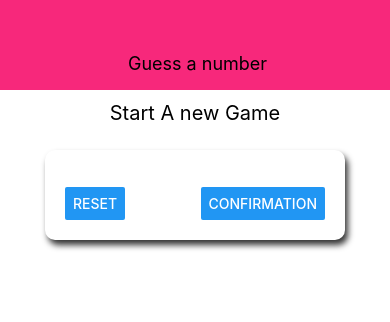
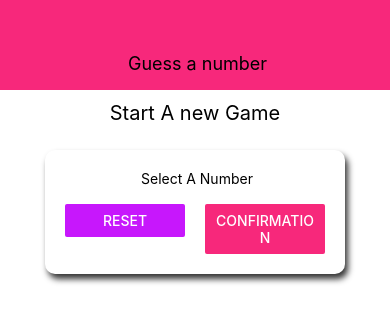
Before and after one commit to petitsarr/Guess-number, a React Native app: screen / in a window 390 px wide. Shown: the top 322 px of the page. Built offline with nearby package versions, Linux system fonts and the light colour scheme.

Commit message:
define_colortheme_andConstant

```diff
--- /dev/null
+++ b/components/Card.js
@@ -0,0 +1,29 @@
+import React from 'react'
+import {View , StyleSheet}   from "react-native"
+
+export const Card = ({children,style}) => {
+    return (
+       <View  style = {{...styles.card,...style}}>
+        {children}
+       </View>
+    )
+}
+
+const styles = StyleSheet.create({
+    card : {
+        shadowColor : "black" ,
+ shadowOffset : {
+    width : 3 ,
+    height : 5
+ } ,
+ elevation : 8  ,
+ shadowRadius : 6 ,
+ shadowOpacity : 0.8 ,
+ padding  : 20 ,
+ borderRadius : 10 ,
+ backgroundColor :"white",
+ marginTop : 15
+    }
+})
+
+export default Card ;
--- a/components/Header.js
+++ b/components/Header.js
@@ -1,6 +1,6 @@
 import React from 'react' ;
 import  {View ,Text ,StyleSheet}  from "react-native" ;
-
+import theme from '../constants/Color';
 export const Header = ( {title}) => {
     return (
         <View style = {styles.header} >
@@ -14,7 +14,7 @@ const styles = StyleSheet.create({
      width : "100%" ,
      height : 90 ,
      paddingTop  : 36 ,
-     backgroundColor : "#f7287b" ,
+     backgroundColor : theme.colors.primary,
      alignItems  : "center" ,
      justifyContent : "center"
  } ,
--- /dev/null
+++ b/constants/Color.js
@@ -0,0 +1,33 @@
+
+
+ const theme = {
+
+  colors: {
+
+
+    secondary: '#414757',
+    blueColor: '#000F96',
+    white: '#FFFFFF',
+    green: '#009621',
+    red: '#BF151E',
+    black: '#000000',
+    error: '#f13a59',
+    orange: "##FF6D00",
+    yellow: "#FFEA00",
+    green2: "#00FF00" ,
+    accent : "#c717fc" ,
+    primary : "#f7287b"
+
+
+  },
+  sizes: {
+    smallest: 2,
+    samller: 4,
+    small: 8,
+    regular: 16,
+    big: 18,
+    bigger: 20,
+    biggest: 24,
+  }
+};
+export default theme ;
--- a/screens/StartGameScreen.js
+++ b/screens/StartGameScreen.js
@@ -1,17 +1,24 @@
 import React from 'react' ;
-import {StyleSheet , View , Text ,TextInput, Button} from 'react-native'
-
+import {StyleSheet , View , Text ,TextInput, Button} from 'react-native' ;
+import Card from '../components/Card';
+import theme from '../constants/Color';
  const StartGameScreen = () => {
     return (
        <View style = {styles.screen}>
-       <Text style = {styles.title}> Start A new Game </Text>
-       <View style = {styles.inputContainer}>
-       <TextInput/>
-       <View style = {styles.buttonContainer}>
-       <Button title = "Reset" onPress = {()=>{}} />
-       <Button title ='Confirmation'  onPress = {()=>{}} />
-       </View>
-       </View>
+          <Text style = {styles.title}> Start A new Game </Text>
+             <Card style = {styles.inputContainer}>
+             <Text style = {{textAlign : "center"}}> Select A Number</Text>
+              <TextInput />
+                <View style = {styles.buttonContainer}>
+                   <View style  = {styles.button}>
+                      <Button title = "Reset" onPress = {()=>{}} color = {theme.colors.accent} />
+                   </View>
+                <View  style  = {styles.button}>
+                     <Button title ='Confirmation'  onPress = {()=>{}} color = {theme.colors.primary} />
+
+                  </View>
+              </View>
+            </Card>
        </View>
     )
 }
@@ -24,18 +31,7 @@ const styles = StyleSheet.create ({
    inputContainer : {
  width : 300 ,
  maxWidth : "80%" ,
- shadowColor : "black" ,
- shadowOffset : {
-    width : 3 ,
-    height : 5
- } ,
- elevation : 8  ,
- shadowRadius : 6 ,
- shadowOpacity : 0.8 ,
- padding  : 20 ,
- borderRadius : 10 ,
- backgroundColor :"white",
- marginTop : 15
+
    },
    buttonContainer : {
   flexDirection :"row" ,
@@ -46,6 +42,10 @@ const styles = StyleSheet.create ({
    title : {
    fontSize : 20  ,
    marginVertical : 10
+   } ,
+   button : {
+      width : 120
    }
+
 })
 export default StartGameScreen ;
```
